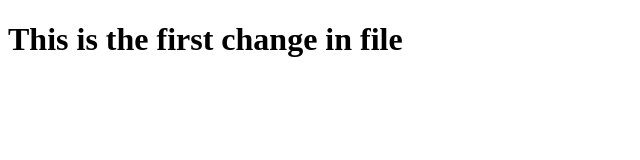
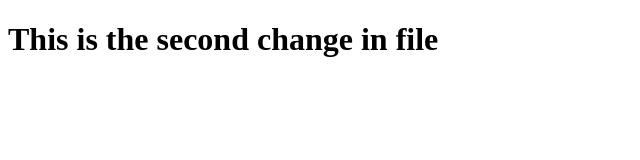
Before and after one commit to poornimasonkar/Git-repo, a plain HTML site: page index.html in a window 1280 px wide. Shown: the whole page, without its empty margins (0-640 px from the left). Drawn offline with Linux system fonts and the light colour scheme.

Commit message:
second file f2

```diff
--- a/index.html
+++ b/index.html
@@ -6,6 +6,6 @@
     <title>Document</title>
 </head>
 <body>
-   <h1 >This is the first change in file</h1>
+   <h1 >This is the second change in file</h1>
 </body>
 </html>
```
